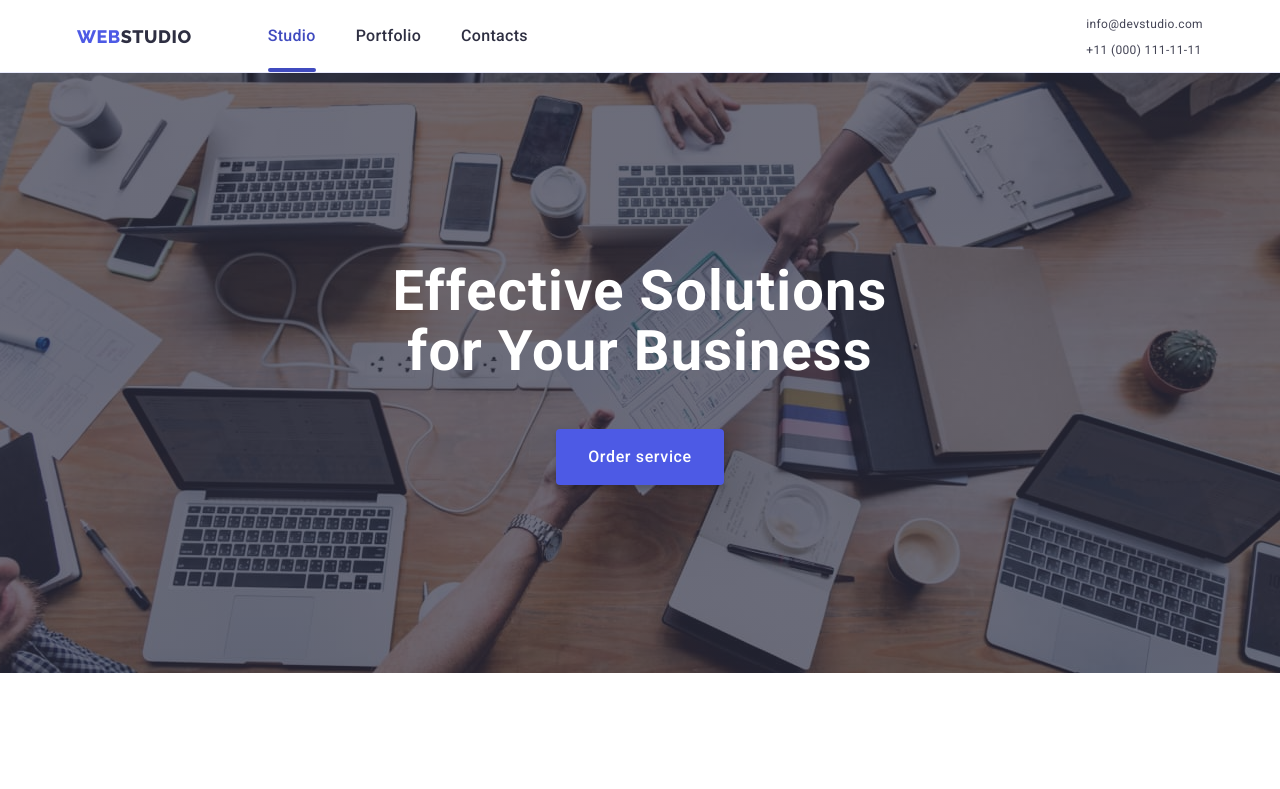
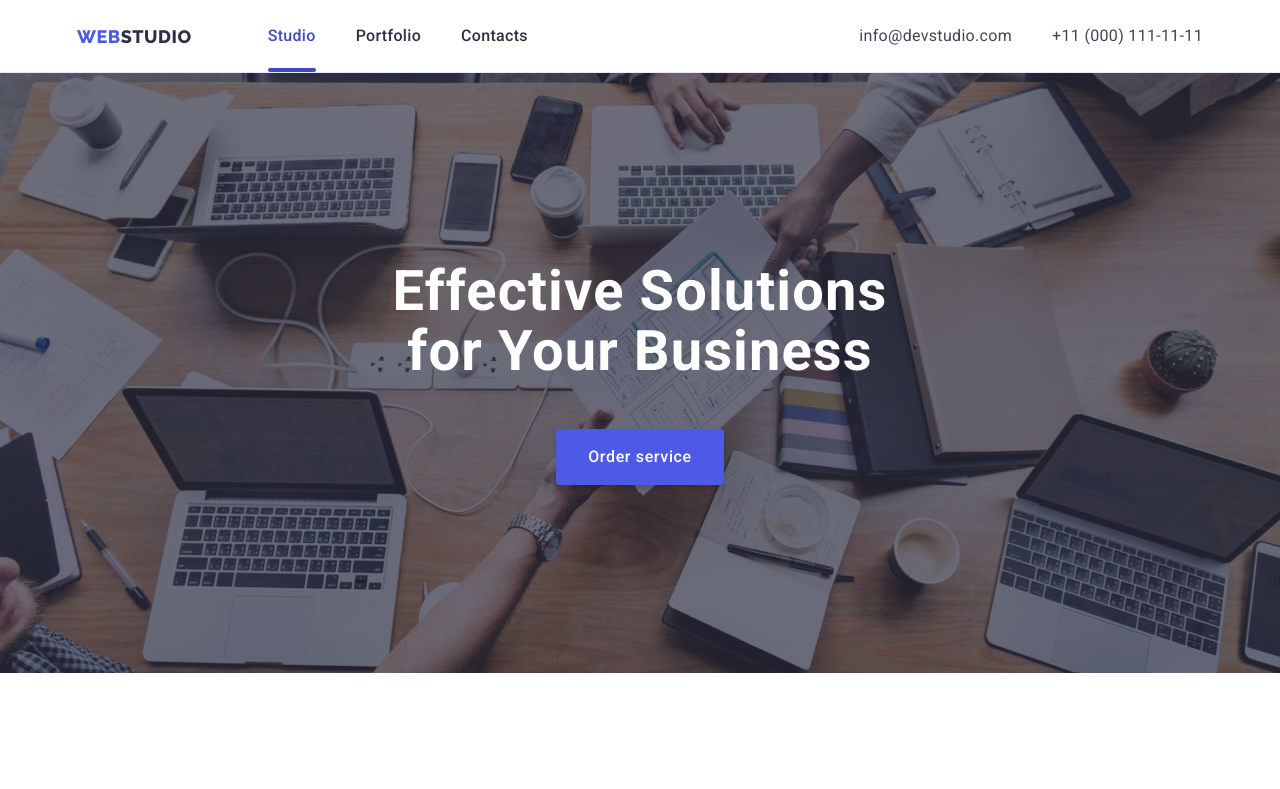
Before and after one commit to darinakhalina/goit-markup-hw-06, a plain HTML site: page index.html in a window 1280 px wide. Shown: the top 789 px of the page. Drawn offline with nearby package versions, Linux system fonts and the light colour scheme.

Commit message:
update header styles

```diff
--- a/css/styles.css
+++ b/css/styles.css
@@ -341,6 +341,27 @@ img {
 .address-list__link:focus,
 .address-list__link:hover {
   color: var(--pressed-state-color);
+}
+
+@media screen and (max-width: 767px) {
+  .header .nav-menu,
+  .header .address-list {
+    display: none;
+  }
+}
+
+@media screen and (min-width: 1158px) {
+  .address-list {
+    flex-direction: row;
+    gap: 40px;
+  }
+
+  .address-list__link {
+    font-size: var(--font-size-base);
+    line-height: var(--line-height-base);
+    letter-spacing: 0.02em;
+    padding: 24px 0;
+  }
 }
 
 .mobile-menu-info {
@@ -1129,13 +1150,6 @@ margin-right: 120px; */
   }
 }
 
-@media screen and (max-width: 767px) {
-  .header .nav-menu,
-  .header .address-list {
-    display: none;
-  }
-}
-
 .mobile-menu-toggle:hover,
 .mobile-menu-toggle:focus {
   background-color: rgba(0, 0, 0, 0.1);
```
